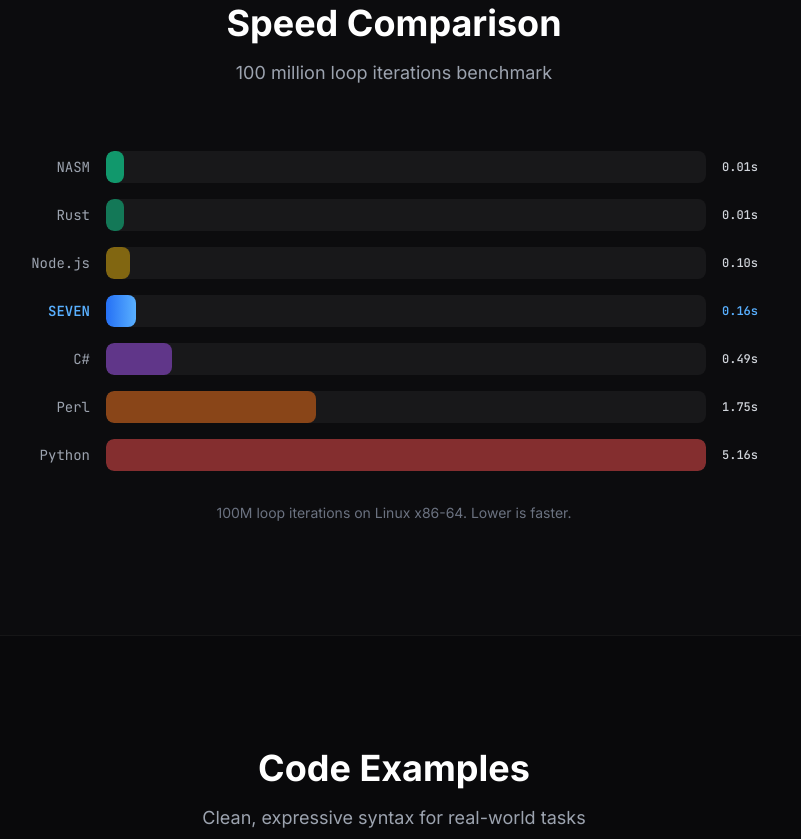
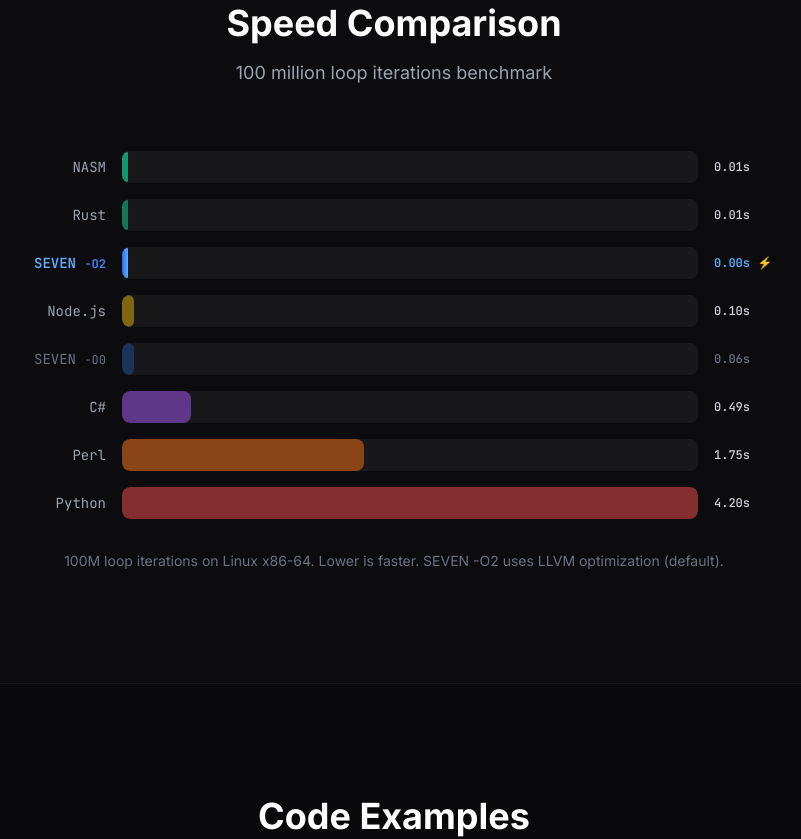
Before and after one commit to tejas-chandivakar/seven-lang, a plain HTML site: page site/index.html in a window 1280 px wide. Shown: the part 2077-2916 px from the top of the page, without its empty margins (246-1047 px from the left). Drawn offline with nearby package versions, Linux system fonts and the light colour scheme.

Commit message:
Update speed comparison: SEVEN LLVM -O2 matches NASM/Rust performance
- Add SEVEN -O2 row showing 0.00s (LLVM constant-folds 100M loop)
- Add SEVEN -O0 row showing 0.06s (unoptimized baseline)
- Update Python to 4.20s (re-measured)
- Rescale all bar widths to match new Python baseline
- Add footnote about LLVM optimization being the default

```diff
--- a/site/index.html
+++ b/site/index.html
@@ -283,62 +283,70 @@
             <div class="max-w-3xl mx-auto space-y-4" id="benchmarks">
                 <!-- NASM -->
                 <div class="flex items-center gap-4">
-                    <span class="w-20 text-right text-sm font-mono text-gray-400 shrink-0">NASM</span>
+                    <span class="w-24 text-right text-sm font-mono text-gray-400 shrink-0">NASM</span>
                     <div class="flex-1 h-8 rounded-lg bg-white/5 overflow-hidden">
-                        <div class="h-full rounded-lg bg-emerald-500/80 bar-animate" style="width:3%"></div>
+                        <div class="h-full rounded-lg bg-emerald-500/80 bar-animate" style="width:1%"></div>
                     </div>
-                    <span class="w-14 text-left text-xs font-mono text-gray-300 font-medium shrink-0">0.01s</span>
+                    <span class="w-16 text-left text-xs font-mono text-gray-300 font-medium shrink-0">0.01s</span>
                 </div>
                 <!-- Rust -->
                 <div class="flex items-center gap-4">
-                    <span class="w-20 text-right text-sm font-mono text-gray-400 shrink-0">Rust</span>
+                    <span class="w-24 text-right text-sm font-mono text-gray-400 shrink-0">Rust</span>
                     <div class="flex-1 h-8 rounded-lg bg-white/5 overflow-hidden">
-                        <div class="h-full rounded-lg bg-emerald-500/60 bar-animate" style="width:3%;animation-delay:0.05s"></div>
+                        <div class="h-full rounded-lg bg-emerald-500/60 bar-animate" style="width:1%;animation-delay:0.05s"></div>
                     </div>
-                    <span class="w-14 text-left text-xs font-mono text-gray-300 font-medium shrink-0">0.01s</span>
+                    <span class="w-16 text-left text-xs font-mono text-gray-300 font-medium shrink-0">0.01s</span>
+                </div>
+                <!-- SEVEN -O2 -->
+                <div class="flex items-center gap-4">
+                    <span class="w-24 text-right text-sm font-mono font-bold text-seven-400 shrink-0">SEVEN <span class="text-xs text-seven-500">-O2</span></span>
+                    <div class="flex-1 h-8 rounded-lg bg-white/5 overflow-hidden">
+                        <div class="h-full rounded-lg bg-gradient-to-r from-seven-600 to-seven-400 bar-animate" style="width:1%;animation-delay:0.08s"></div>
+                    </div>
+                    <span class="w-16 text-left text-xs font-mono text-seven-400 font-bold shrink-0">0.00s ⚡</span>
                 </div>
                 <!-- Node.js -->
                 <div class="flex items-center gap-4">
-                    <span class="w-20 text-right text-sm font-mono text-gray-400 shrink-0">Node.js</span>
+                    <span class="w-24 text-right text-sm font-mono text-gray-400 shrink-0">Node.js</span>
                     <div class="flex-1 h-8 rounded-lg bg-white/5 overflow-hidden">
-                        <div class="h-full rounded-lg bg-yellow-500/50 bar-animate" style="width:4%;animation-delay:0.1s"></div>
+                        <div class="h-full rounded-lg bg-yellow-500/50 bar-animate" style="width:2%;animation-delay:0.1s"></div>
                     </div>
-                    <span class="w-14 text-left text-xs font-mono text-gray-300 font-medium shrink-0">0.10s</span>
+                    <span class="w-16 text-left text-xs font-mono text-gray-300 font-medium shrink-0">0.10s</span>
                 </div>
-                <!-- SEVEN -->
+                <!-- SEVEN no-opt -->
                 <div class="flex items-center gap-4">
-                    <span class="w-20 text-right text-sm font-mono font-bold text-seven-400 shrink-0">SEVEN</span>
+                    <span class="w-24 text-right text-sm font-mono text-gray-500 shrink-0">SEVEN <span class="text-xs">-O0</span></span>
                     <div class="flex-1 h-8 rounded-lg bg-white/5 overflow-hidden">
-                        <div class="h-full rounded-lg bg-gradient-to-r from-seven-600 to-seven-400 bar-animate" style="width:5%;animation-delay:0.15s"></div>
+                        <div class="h-full rounded-lg bg-seven-600/30 bar-animate" style="width:2%;animation-delay:0.13s"></div>
                     </div>
-                    <span class="w-14 text-left text-xs font-mono text-seven-400 font-bold shrink-0">0.16s</span>
+                    <span class="w-16 text-left text-xs font-mono text-gray-500 font-medium shrink-0">0.06s</span>
                 </div>
                 <!-- C# -->
                 <div class="flex items-center gap-4">
-                    <span class="w-20 text-right text-sm font-mono text-gray-400 shrink-0">C#</span>
+                    <span class="w-24 text-right text-sm font-mono text-gray-400 shrink-0">C#</span>
                     <div class="flex-1 h-8 rounded-lg bg-white/5 overflow-hidden">
-                        <div class="h-full rounded-lg bg-purple-500/50 bar-animate" style="width:11%;animation-delay:0.2s"></div>
+                        <div class="h-full rounded-lg bg-purple-500/50 bar-animate" style="width:12%;animation-delay:0.2s"></div>
                     </div>
-                    <span class="w-14 text-left text-xs font-mono text-gray-300 font-medium shrink-0">0.49s</span>
+                    <span class="w-16 text-left text-xs font-mono text-gray-300 font-medium shrink-0">0.49s</span>
                 </div>
                 <!-- Perl -->
                 <div class="flex items-center gap-4">
-                    <span class="w-20 text-right text-sm font-mono text-gray-400 shrink-0">Perl</span>
+                    <span class="w-24 text-right text-sm font-mono text-gray-400 shrink-0">Perl</span>
                     <div class="flex-1 h-8 rounded-lg bg-white/5 overflow-hidden">
-                        <div class="h-full rounded-lg bg-orange-500/50 bar-animate" style="width:35%;animation-delay:0.25s"></div>
+                        <div class="h-full rounded-lg bg-orange-500/50 bar-animate" style="width:42%;animation-delay:0.25s"></div>
                     </div>
-                    <span class="w-14 text-left text-xs font-mono text-gray-300 font-medium shrink-0">1.75s</span>
+                    <span class="w-16 text-left text-xs font-mono text-gray-300 font-medium shrink-0">1.75s</span>
                 </div>
                 <!-- Python -->
                 <div class="flex items-center gap-4">
-                    <span class="w-20 text-right text-sm font-mono text-gray-400 shrink-0">Python</span>
+                    <span class="w-24 text-right text-sm font-mono text-gray-400 shrink-0">Python</span>
                     <div class="flex-1 h-8 rounded-lg bg-white/5 overflow-hidden">
                         <div class="h-full rounded-lg bg-red-500/50 bar-animate" style="width:100%;animation-delay:0.3s"></div>
                     </div>
-                    <span class="w-14 text-left text-xs font-mono text-gray-300 font-medium shrink-0">5.16s</span>
+                    <span class="w-16 text-left text-xs font-mono text-gray-300 font-medium shrink-0">4.20s</span>
                 </div>
             </div>
-            <p class="text-center text-gray-500 text-sm mt-8">100M loop iterations on Linux x86-64. Lower is faster.</p>
+            <p class="text-center text-gray-500 text-sm mt-8">100M loop iterations on Linux x86-64. Lower is faster. SEVEN -O2 uses LLVM optimization (default).</p>
         </div>
     </section>
 
```
Also changed, not shown: 1 other file.
